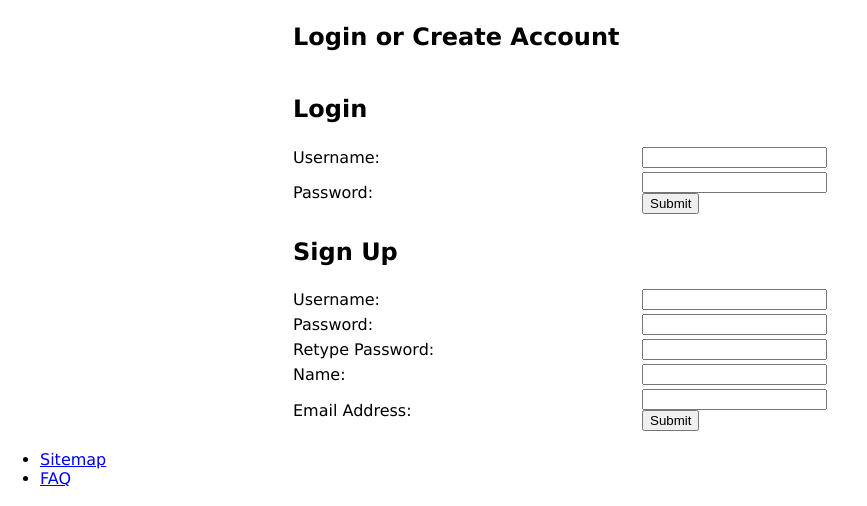
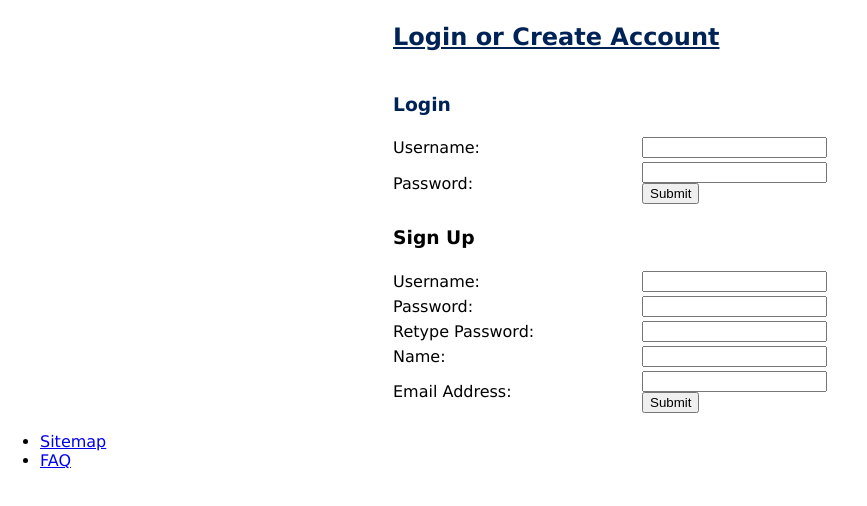
Before and after one commit to blakearnold/Bikedom, a PHP site: page /login.php in a window 1280 px wide. Shown: the part 103-609 px from the top of the page, without its empty margins (0-867 px from the left). Run offline with PHP 8.4, Linux system fonts and the light colour scheme.

Commit message:
alignment on login form

```diff
--- a/css/style.css
+++ b/css/style.css
@@ -86,6 +86,11 @@ html { height: 100% }
 	text-align: left;
 }
 
+.accountform h2 {
+	color: #002357;
+	text-decoration: underline;
+}
+
 .footer {
 	font-family: Verdana, sans-serif;
 }
@@ -95,7 +100,11 @@ html { height: 100% }
 
 }
 
-.dashboard h3 {
+.Login h3 {
+	color: #002357;
+}
+
+.dashboard h2 {
 	color: #002357;
 	text-decoration: underline;
 }
--- a/login.php
+++ b/login.php
@@ -19,20 +19,20 @@ if(isLoggedIn()){
 	?>
 
 <div class="accountform">
-<table width=700 align="center">
+<table width=500 align="center">
 <col width=50%>
 <col width=50%>
 <tr><td colspan=2><h2>Login or Create Account</h2>
 <tr><td colspan=2><div class=Login>
-<h2>Login</h2>
+<h3>Login</h3>
 <form name="input" action="loginCheck.php" method="post">
 <tr><td>Username:<td><input type="text" name="user" /></br>
 <tr><td>Password:<td><input type="password" name="pwd" /></br>
 <input type="hidden" name="ref" value="<?php echo getenv("HTTP_REFERER"); ?>">
 <input type="submit" value="Submit" />
 </form>
-</div>
-<tr><td colspan=2><h2>Sign Up</h2>
+</div><div class=Login>
+<tr><td colspan=2><h3>Sign Up</h3>
 <form name="signup" action="signup.php" method="post">
 <tr><td>Username:<td><input type="text" name="user" /></br>
 
@@ -46,7 +46,7 @@ if(isLoggedIn()){
 
 <input type="hidden" name="ref" value="<?php echo getenv("HTTP_REFERER"); ?>">
 <input type="submit" value="Submit" />
-</form></table>
+</form></div></table>
 <?php
 	}
 ?>
```
